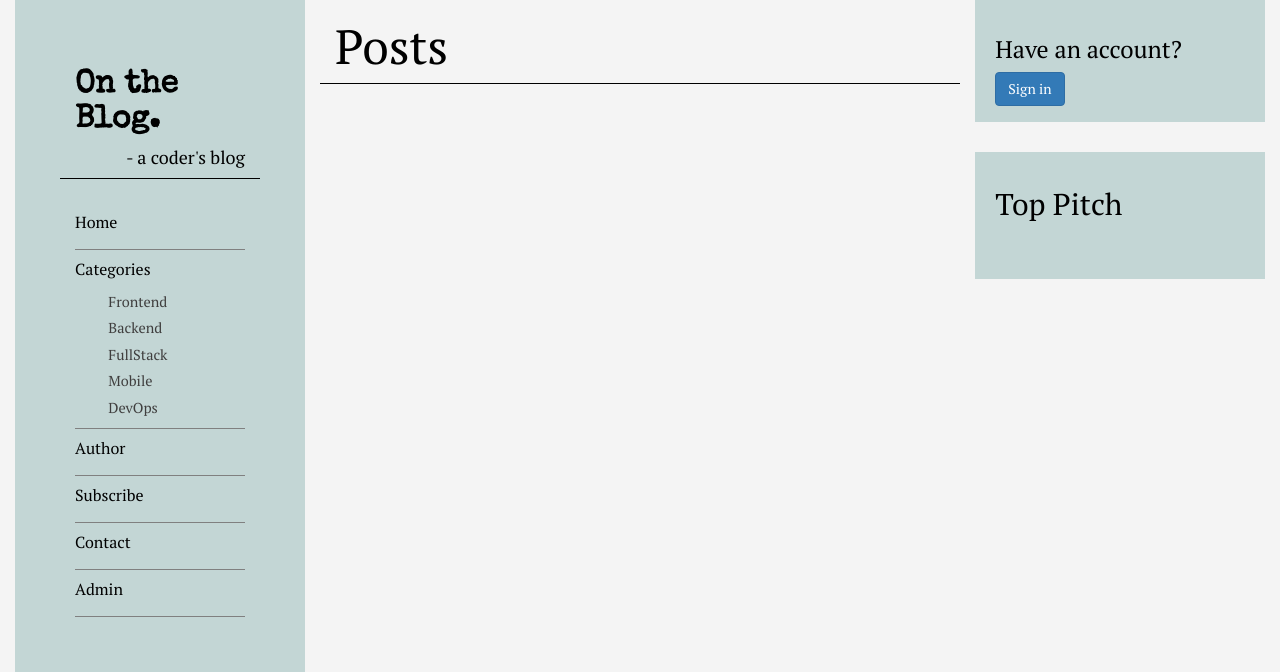
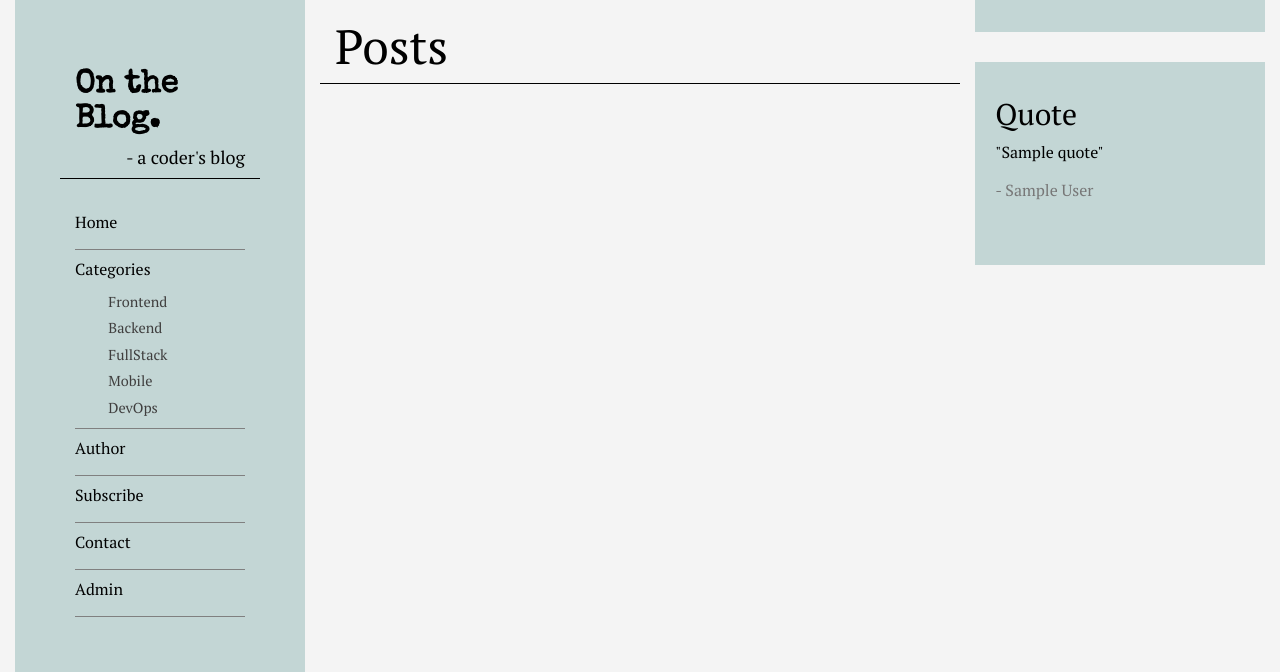
Before and after one commit to RYAN2540/On-the-Blog, a Flask app: template app/templates/index.html in a window 1280 px wide. Shown: the top 672 px of the page. Run offline with Flask 2, Linux system fonts and the light colour scheme; the template is opened without the code that fills it: most values are stand-ins (such as "Sample title", 1, 10 or a date in 2020); some libraries are stand-ins or nearby versions.

Commit message:
display quotes on blog

```diff
--- a/app/main/views.py
+++ b/app/main/views.py
@@ -1,10 +1,12 @@
 from flask import render_template,request,redirect,url_for
 from . import main
-# from ..requests import get_movies,get_movie,search_movie
+from ..requests import get_quote
 # from .forms import ReviewForm
 # from ..models import Review
 
 
 @main.route('/')
 def index():
-    return render_template('index.html')
+    quote=get_quote()
+
+    return render_template('index.html', quote=quote)
--- a/app/templates/index.html
+++ b/app/templates/index.html
@@ -80,21 +80,15 @@
         <div class="col-xs-12 col-md-3">
             <div class="jumbotron jumbotron3">
 
-                {% if current_user.is_authenticated %}
-                    <h3>{{current_user.username| capitalize}}</h3>
-                    <p class="text-muted"><a href="{{url_for('main.profile',uname=current_user.username)}}">View profile</a></p>
-                    <a href="{{url_for('auth.logout')}}"><button class="btn btn-primary">Sign out</button></a>
-                {% else %}
-                    <h3>Have an account?</h3>
-                    <a href="{{url_for('auth.login')}}"><button class="btn btn-primary">Sign in</button></a>
-                {%endif%}
+
 
             </div>
             <div class="jumbotron jumbotron4">
                 <div class="row">
                     <div class="col-xs-12">
-                        <h2>Top Pitch</h2>
-
+                        <h2>Quote</h2>
+                        <p>"{{quote.quote}}"</p>
+                        <p class="text-muted">- {{quote.author}}</p>
                     </div>
                 </div>
             </div>
```
